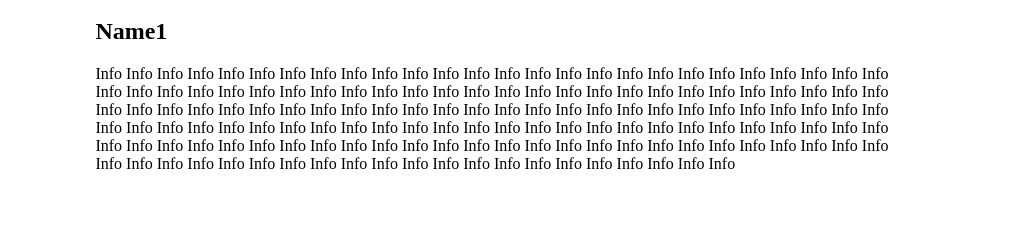
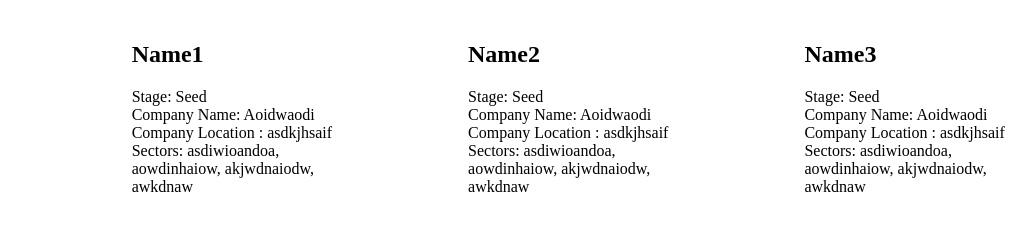
Before and after one commit to jamesskylor/VC-search, a plain HTML site: page results.html in a window 1280 px wide. Shown: the part 112-342 px from the top of the page, without its empty margins (39-1075 px from the left). Drawn offline with Linux system fonts and the light colour scheme; a web font is replaced by a local one.

Commit message:
Turned results into a table

```diff
--- a/results.html
+++ b/results.html
@@ -22,6 +22,10 @@
                 color: #000000;
                 padding-left: 10%;
                padding-right: 25%;
+            }
+            table {
+                padding-left: 10%;
+                padding-right: 10%;
             }
             body{
                 background-color: #FFFFFF;
@@ -85,12 +89,43 @@
         <h1>
             Best VCs for your startup
         </h1>
+        <table>
+            <tr>
+                <td>
                     <h2>
                         Name1
                     </h2>
                     <p>
-            Info Info Info Info Info Info Info Info Info Info Info Info Info Info Info Info Info Info Info Info Info Info Info Info Info Info Info Info Info Info Info Info Info Info Info Info Info Info Info Info Info Info Info Info Info Info Info Info Info Info Info Info Info Info Info Info Info Info Info Info Info Info Info Info Info Info Info Info Info Info Info Info Info Info Info Info Info Info Info Info Info Info Info Info Info Info Info Info Info Info Info Info Info Info Info Info Info Info Info Info Info Info Info Info Info Info Info Info Info Info Info Info Info Info Info Info Info Info Info Info Info Info Info Info Info Info Info Info Info Info Info Info Info Info Info Info Info Info Info Info Info Info Info Info Info Info Info Info Info Info Info
+                        Stage: Seed<br>
+                        Company Name: Aoidwaodi<br>
+                        Company Location : asdkjhsaif<br>
+                        Sectors: asdiwioandoa, aowdinhaiow, akjwdnaiodw, awkdnaw<br>
                     </p>
+                </td>
+                <td>
+                    <h2>
+                        Name2
+                    </h2>
+                    <p>
+                        Stage: Seed<br>
+                        Company Name: Aoidwaodi<br>
+                        Company Location : asdkjhsaif<br>
+                        Sectors: asdiwioandoa, aowdinhaiow, akjwdnaiodw, awkdnaw<br>
+                    </p>
+                </td>
+                <td>
+                    <h2>
+                        Name3
+                    </h2>
+                    <p>
+                       Stage: Seed<br>
+                        Company Name: Aoidwaodi<br>
+                        Company Location : asdkjhsaif<br>
+                        Sectors: asdiwioandoa, aowdinhaiow, akjwdnaiodw, awkdnaw<br>
+                    </p>
+                </td>
+            </tr>
+        </table>
 
 
 
```
Lines whose indentation alone changed are shown as unchanged.
